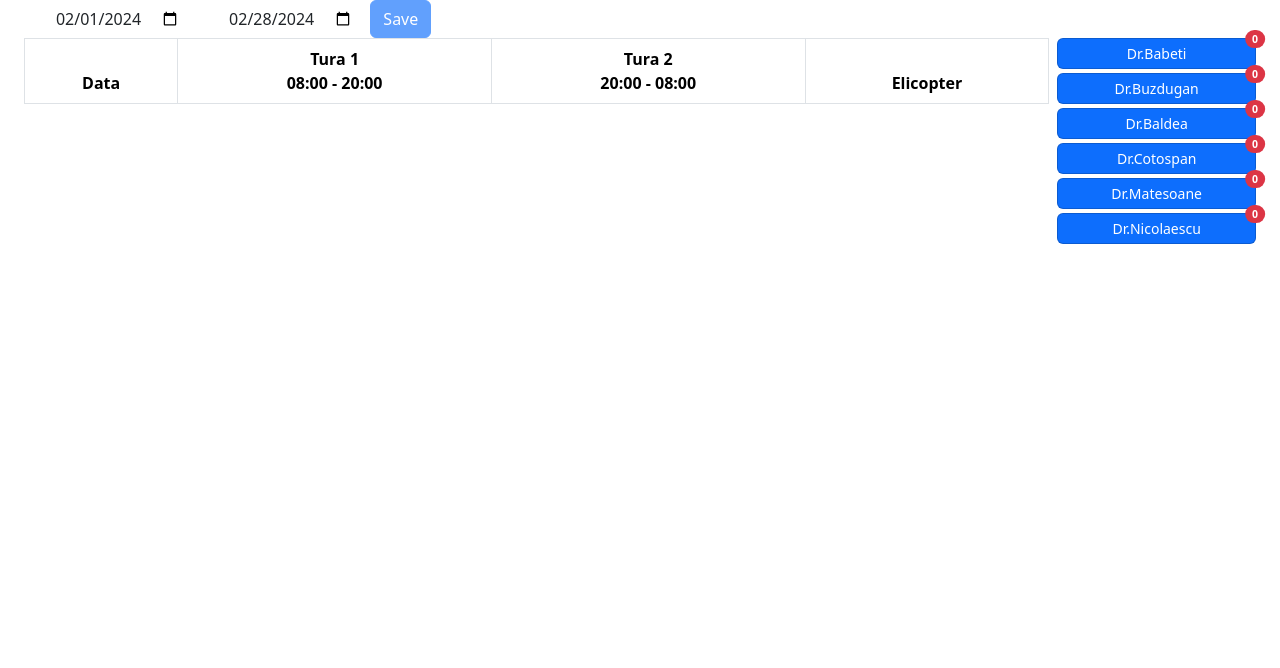
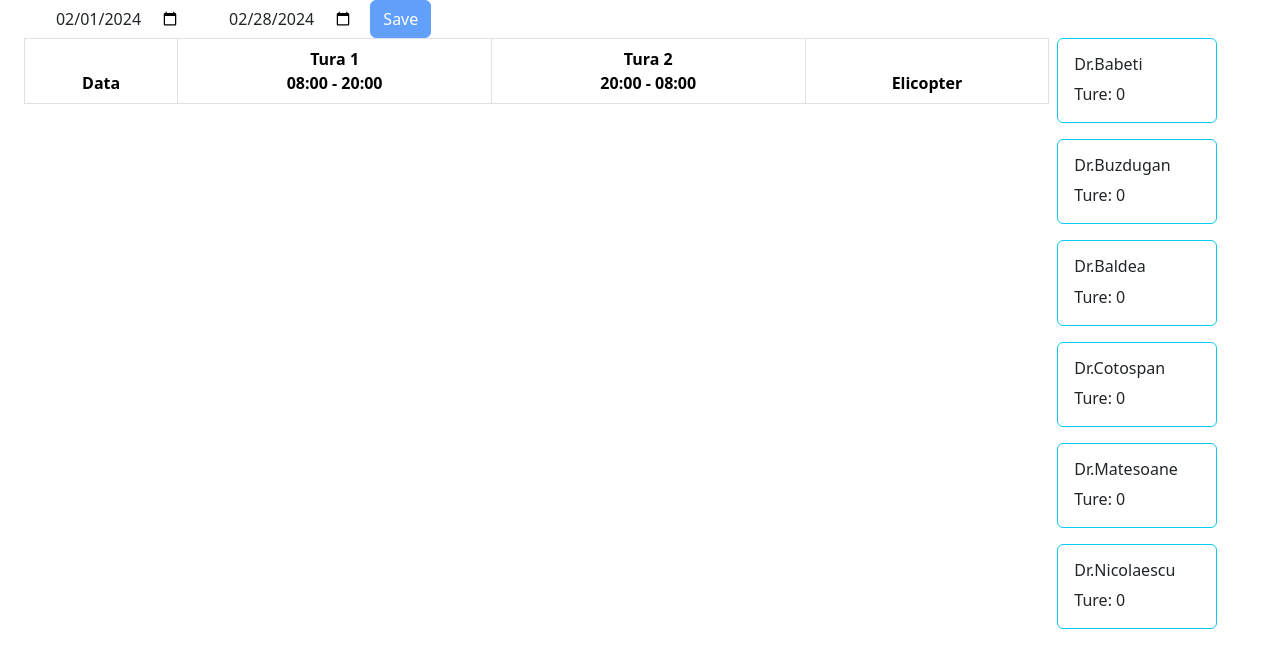
Before and after one commit to AurelianAM/programator, a Django app: page /scheduler/ in a window 1280 px wide. Shown: the part 56-724 px from the top of the page. Run offline with Django 4.2, Linux system fonts and the light colour scheme; a user stored in the database is signed in; data comes from the database, SQL or seed files in the repository; both versions use the stored data as it was after the commit; lists and menus that the app fills with data are empty.

Commit message:
medic cards bigger

```diff
--- a/scheduler/templates/home.html
+++ b/scheduler/templates/home.html
@@ -28,7 +28,7 @@
 
 <div id="root">
     <div class="container-fluid">
-        <div class="row justify-content-start align-items-start gx-2">
+        <div class="row justify-content-between align-items-start gx-2">
             <div id="actualTableArea" class="col-sm-10 d-print-block">
                 {% block tableTitle %}
                 <div id="tableTitle">
--- a/scheduler/templates/scheduler.html
+++ b/scheduler/templates/scheduler.html
@@ -11,10 +11,19 @@
     <div class="col-sm-2 sticky-top">
         <ul id="cardsSection" class="nav nav-pills nav-stacked">
             {% for medic in medicList %}
-                <li id="medic{{ medic.id }}" class="col-12 bg-primary text-white btn btn-primary btn-sm mb-1 medic card draggable" draggable="true">
+                {% comment %} <li id="medic{{ medic.id }}" class="col-12 bg-primary text-white btn btn-primary btn-sm mb-1 medic card draggable" draggable="true">
                     <!-- <span disabled id="medic-{{ medic.nickname }}" class="card-nickname unselectable">{{ medic.nickname }}</span> -->
                     {{ medic.nickname }}
-                    <span id="counter-{{ medic.nickname }}" class="counter position-absolute top-0 start-100 translate-middle badge rounded-pill bg-danger">0</span></li>
+                    <span id="counter-{{ medic.nickname }}" class="counter position-absolute top-0 start-100 translate-middle badge rounded-pill bg-danger">0</span></li> {% endcomment %}
+                <div id="medic{{ medic.id }}" class="card border-info mb-3 medic draggable" style="max-width: 10rem; width: 10rem;">
+                    <div style="pointer-events: none;">
+                        {% comment %} <div style="z-index: 11" class="card-header"></div> {% endcomment %}
+                        <div style="user-select: none; pointer-events: none;" class="card-body">
+                            <h6 style="user-select: none; pointer-events: none;" id="medic-{{ medic.nickname }}" class="card-title card-nickname">{{ medic.nickname }}</h6>
+                            <p style="user-select: none; pointer-events: none;" class="card-text">Ture: <span id="counter-{{ medic.nickname }}" class="counter">0</span> </p>
+                        </div>
+                    </div>
+                </div>
             {% endfor %}
         </ul>
     </div>
```
Also changed, not shown: db.sqlite3.
